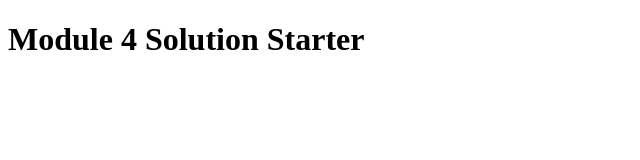
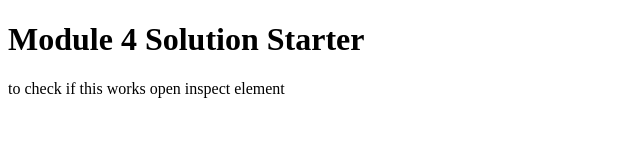
Before and after one commit to yugantsingh/module4-solution, a plain HTML site: page index.html in a window 1280 px wide. Shown: the whole page, without its empty margins (0-640 px from the left). Drawn offline with Linux system fonts and the light colour scheme.

Commit message:
Update index.html

```diff
--- a/index.html
+++ b/index.html
@@ -12,5 +12,6 @@
 </head>
 <body>
   <h1>Module 4 Solution Starter</h1>
+  <p>to check if this works open inspect element</p>
 </body>
 </html>
```
